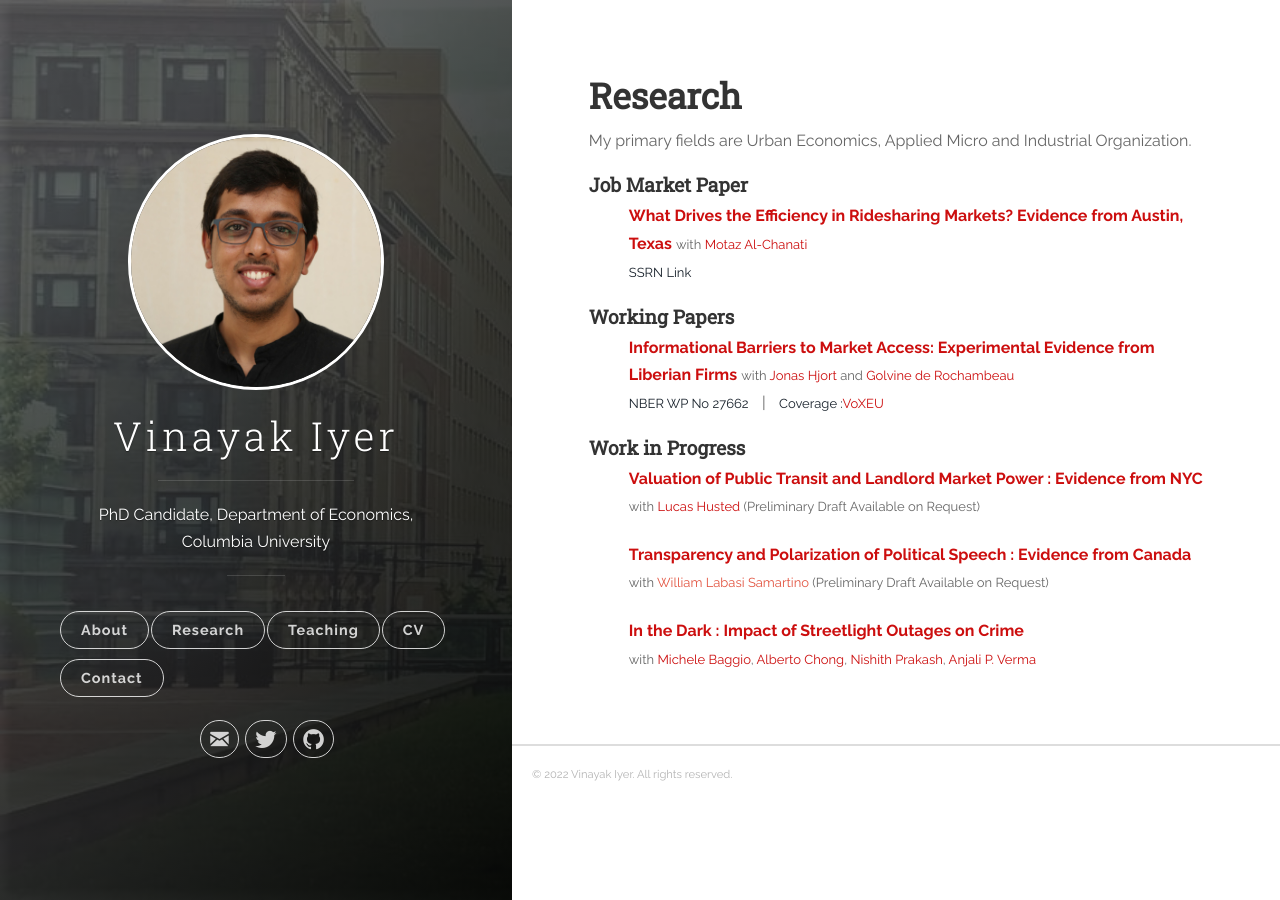
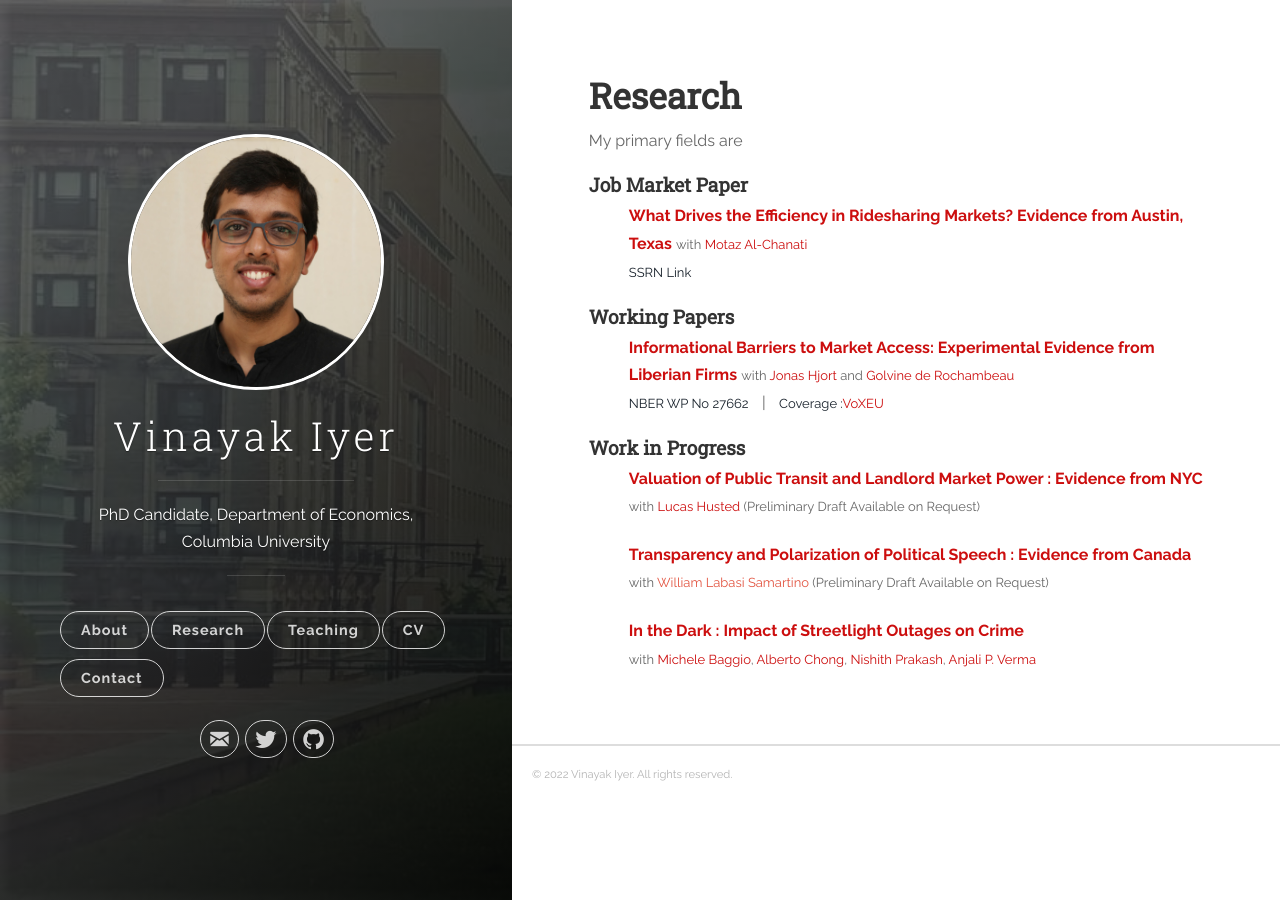
Before and after one commit to amanagrawaliitk/amanagrawal.github.io-master, a Jekyll site: the page built from _posts/2018-06-13-research.markdown, in a window 1280 px wide. Built offline with Jekyll 4.4.1, drawn with Linux system fonts in a browser that asks for light colours.

Commit message:
Update 2018-06-13-research.markdown

```diff
--- a/_posts/2018-06-13-research.markdown
+++ b/_posts/2018-06-13-research.markdown
@@ -6,7 +6,7 @@ tags: [jekyll]
 
 <h2 id="working-papers"><strong>Research</strong></h2>
 
-<p>My primary fields are Urban Economics, Applied Micro and Industrial Organization.
+<p>My primary fields are
 </p>
 
 
```
